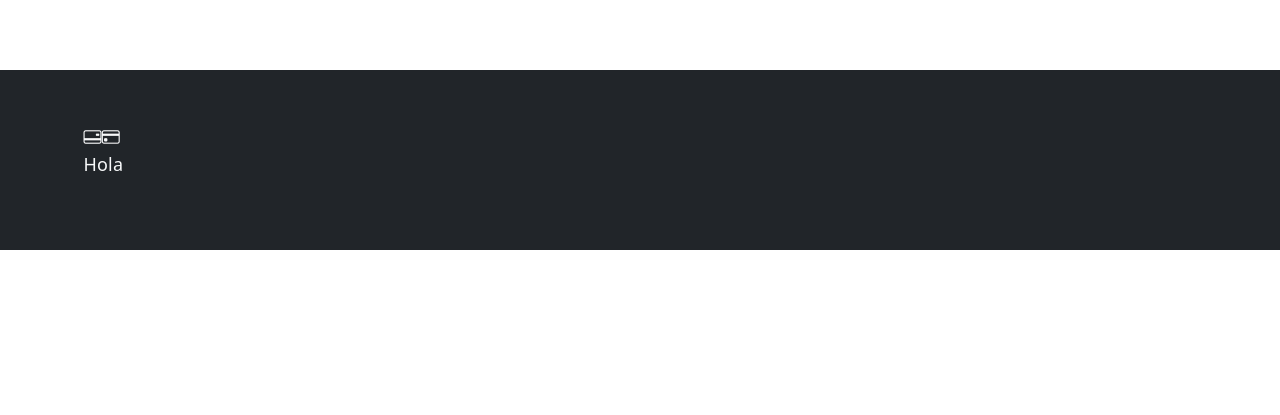
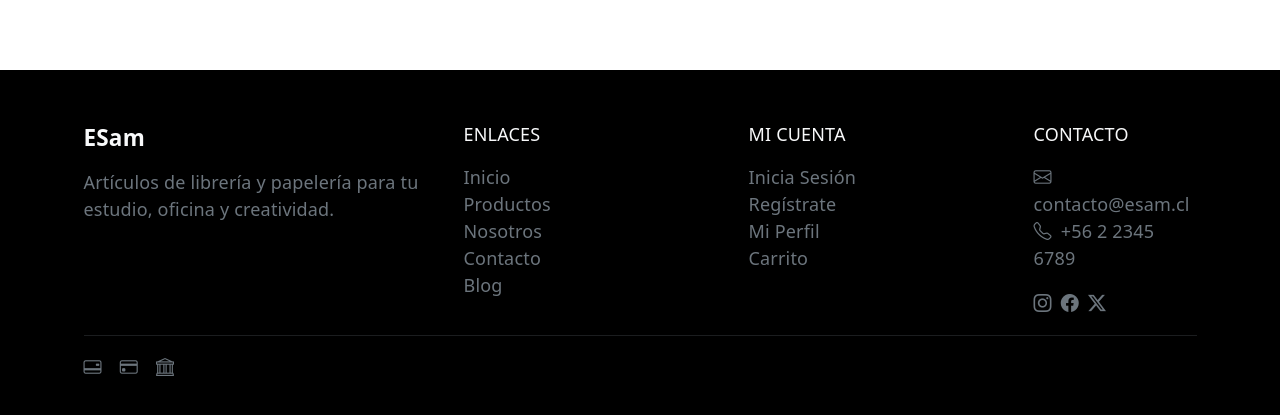
Before and after one commit to MadoScientista/eSam, a React (Vite) app: page / in a window 1280 px wide. Shown: the part 713-1128 px from the top of the page. Before the commit the page ends 963 px from the top, so only its background shows below. Built offline with nearby package versions, Linux system fonts and the light colour scheme; no server answers.

Commit message:
Imp. footer estándar con enlaces, contacto, redes sociales y medios de pago

```diff
--- a/src/components/layout/Footer.jsx
+++ b/src/components/layout/Footer.jsx
@@ -1,14 +1,71 @@
-
+import { Link } from "react-router-dom"
 
 export function Footer(){
     return (
-        <div className="container-fluid bg-dark text-light" style={{minHeight:"10rem"}}>
-            <div className="container pt-5">
-                <i className="bi bi-credit-card-2-back"></i>
-                <i className="bi bi-credit-card"></i>
-                <p>Hola</p>
+        <footer className="container-fluid bg-black text-light">
+            <div className="container py-5">
+                <div className="row g-4">
+                    <div className="col-md-4">
+                        <h5 className="fw-bold mb-3">ESam</h5>
+                        <p className="text-secondary mb-0">
+                            Artículos de librería y papelería para tu estudio, oficina y creatividad.
+                        </p>
+                    </div>
+
+                    <div className="col-md-3">
+                        <h6 className="text-uppercase mb-3">Enlaces</h6>
+                        <ul className="list-unstyled mb-0">
+                            <li><Link to="/" className="text-secondary text-decoration-none">Inicio</Link></li>
+                            <li><Link to="/productos" className="text-secondary text-decoration-none">Productos</Link></li>
+                            <li><Link to="/nosotros" className="text-secondary text-decoration-none">Nosotros</Link></li>
+                            <li><Link to="/contacto" className="text-secondary text-decoration-none">Contacto</Link></li>
+                            <li><Link to="/blogs" className="text-secondary text-decoration-none">Blog</Link></li>
+                        </ul>
+                    </div>
+
+                    <div className="col-md-3">
+                        <h6 className="text-uppercase mb-3">Mi Cuenta</h6>
+                        <ul className="list-unstyled mb-0">
+                            <li><Link to="/login" className="text-secondary text-decoration-none">Inicia Sesión</Link></li>
+                            <li><Link to="/registro" className="text-secondary text-decoration-none">Regístrate</Link></li>
+                            <li><Link to="/usuario" className="text-secondary text-decoration-none">Mi Perfil</Link></li>
+                            <li><Link to="/carrito" className="text-secondary text-decoration-none">Carrito</Link></li>
+                        </ul>
+                    </div>
+
+                    <div className="col-md-2">
+                        <h6 className="text-uppercase mb-3">Contacto</h6>
+                        <ul className="list-unstyled mb-0 text-secondary">
+                            <li><i className="bi bi-envelope me-2"></i>contacto@esam.cl</li>
+                            <li><i className="bi bi-telephone me-2"></i>+56 2 2345 6789</li>
+                        </ul>
+                        <ul className="list-inline mt-3 mb-0">
+                            <li className="list-inline-item me-2">
+                                <a href="#" className="text-secondary" aria-label="Instagram"><i className="bi bi-instagram"></i></a>
+                            </li>
+                            <li className="list-inline-item me-2">
+                                <a href="#" className="text-secondary" aria-label="Facebook"><i className="bi bi-facebook"></i></a>
+                            </li>
+                            <li className="list-inline-item">
+                                <a href="#" className="text-secondary" aria-label="X"><i className="bi bi-twitter-x"></i></a>
+                            </li>
+                        </ul>
+                    </div>
+                </div>
+
+                <hr className="border-secondary" />
+
+                <div className="d-flex flex-column flex-md-row justify-content-between align-items-center gap-2">
+                    {/* <p className="text-secondary mb-0">
+                        © {new Date().getFullYear()} ESam. Todos los derechos reservados.
+                    </p> */}
+                    <div className="text-secondary">
+                        <i className="bi bi-credit-card-2-back me-3"></i>
+                        <i className="bi bi-credit-card me-3"></i>
+                        <i className="bi bi-bank"></i>
+                    </div>
+                </div>
             </div>
-
-        </div>
+        </footer>
     )
 }
```
